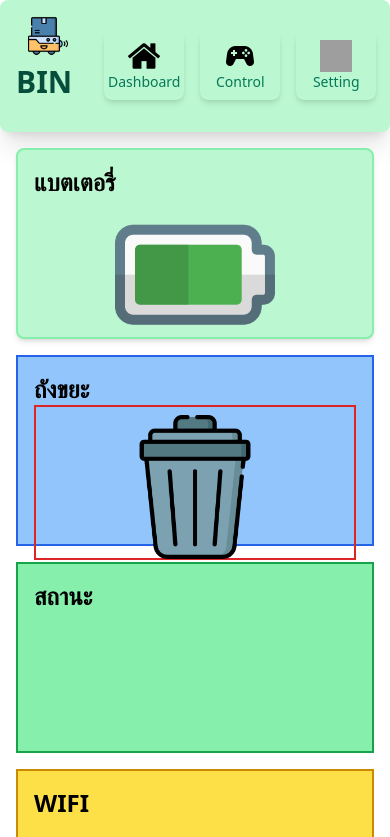
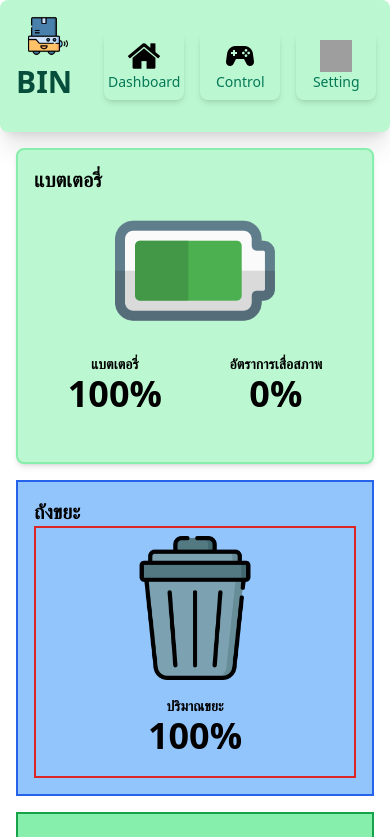
Before and after one commit to zixcoss/bin-wep, a React (Vite) app in the folder BinProject/: page /Dashboard in a window 390 px wide. Shown: the top 837 px of the page. Built offline with nearby package versions, Linux system fonts and the light colour scheme; grey boxes are pictures that could not be loaded.

Commit message:
alldashboard_respon

```diff
--- a/BinProject/src/Component/Dashboard.jsx
+++ b/BinProject/src/Component/Dashboard.jsx
@@ -14,16 +14,16 @@ function Dashboard() {
           <div className='top-0 w-full block lg:hidden'>
             <Navbar />
           </div>
-            <div className="grid grid-cols-3 grid-rows-4 gap-4 h-screen p-4 w-full md:grid-rows-3 md:p-8
-                            landscape-mobile:grid-rows-4
-                            portrait-desktop:grid-rows-4 portrait-desktop:grid-cos-3">
+            <div className="grid grid-cols-3 grid-rows-4 gap-4 w-full lg:grid-rows-3 lg:p-8
+                            portrait-mobile:p-4 landscape-mobile:grid-rows-4 landscape-mobile:h-screen landscape-mobile:p-4
+                            portrait-desktop:grid-rows-4 portrait-desktop:grid-cols-3">
               {/* กล่องที่ 1 */}
               <div className="col-span-3 row-span-1 bg-green-200 shadow-md rounded-lg border-2 border-green-300 flex flex-col justify-start items-start font-bold p-4 md:col-span-2 row-span-2
                               landscape-mobile:row-span-3
                               portrait-desktop:col-span-3 portrait-desktop:row-span-1">
-                <h1 className='text-2xl md:text-4xl landscape-mobile:text-xl' >แบตเตอรี่</h1>
+                <h1 className='portrait-mobile:text-xl landscape-mobile:text-xl md:text-4xl'>แบตเตอรี่</h1>
                 <div className='flex flex-col justify-start items-center w-full h-full'>
-                  <img src={batteryfull} alt="" className='w-36 md:w-96 landscape-mobile:w-28 portrait-desktop:w-40'/>
+                  <img src={batteryfull} alt="" className='w-96 landscape-mobile:w-28 portrait-desktop:w-40'/>
                   <div className='flex w-full justify-around mt-2 md:w-full justify-around mt-2 portrait-desktop:mt-0'>
                     <div className='flex flex-col items-center mb-8'>
                       <span className='text-sm md:text-lg landscape-mobile:text-sm'>แบตเตอรี่</span>
@@ -40,7 +40,7 @@ function Dashboard() {
               <div className="col-span-3 row-span-1 bg-blue-300 border-2 border-blue-600 flex flex-col justify-start items-start text-2xl font-bold p-4 md:col-span-1 row-span-3
                               landscape-mobile:row-span-4
                               portrait-desktop:col-span-3 portrait-desktop:row-span-1">
-                <h1 className='text-2xl md:text-4xl landscape-mobile:text-xl'>ถังขยะ</h1>
+                <h1 className='portrait-mobile:text-xl md:text-4xl landscape-mobile:text-xl'>ถังขยะ</h1>
                 <div className='border-2 border-red-600 flex flex-col justify-start items-center w-full h-full'>
                   <img src={bin} alt="" className='w-36 mt-4 md:w-96 md:mt-24 landscape-mobile:w-36 landscape-mobile:mt-8 portrait-desktop:w-36 portrait-desktop:mt-2'/>
                   <div className='flex flex-col items-center mt-4 md:mt-16 landscape-mobile:mt-8 portrait-desktop:mt-4'>
@@ -52,12 +52,12 @@ function Dashboard() {
               {/* กล่องที่ 3 */}
               <div className="col-span-3 row-span-1 bg-green-300 border-2 border-green-600 flex flex-col justify-start items-start text-2xl font-bold p-4 md:col-span-1 row-span-1
                               portrait-desktop:col-span-3 portrait-desktop:row-span-1">
-                <h1 className='text-2xl md:text-4xl landscape-mobile:text-xl'>สถานะ</h1>
+                <h1 className='text-2xl md:text-4xl portrait-mobile:text-xl landscape-mobile:text-xl'>สถานะ</h1>
               </div>
               {/* กล่องที่ 4 */}
               <div className="col-span-3 row-span-1 bg-yellow-300 border-2 border-yellow-600 flex flex-col justify-start items-start text-2xl font-bold p-4 md:col-span-1 row-span-1
                               portrait-desktop:col-span-3 portrait-desktop:row-span-1">
-                <h1 className='text-2xl md:text-4xl landscape-mobile:text-xl'>WIFI</h1>
+                <h1 className='text-2xl md:text-4xl portrait-mobile:text-xl landscape-mobile:text-xl'>WIFI</h1>
               </div>
             </div>
         </div>
```
